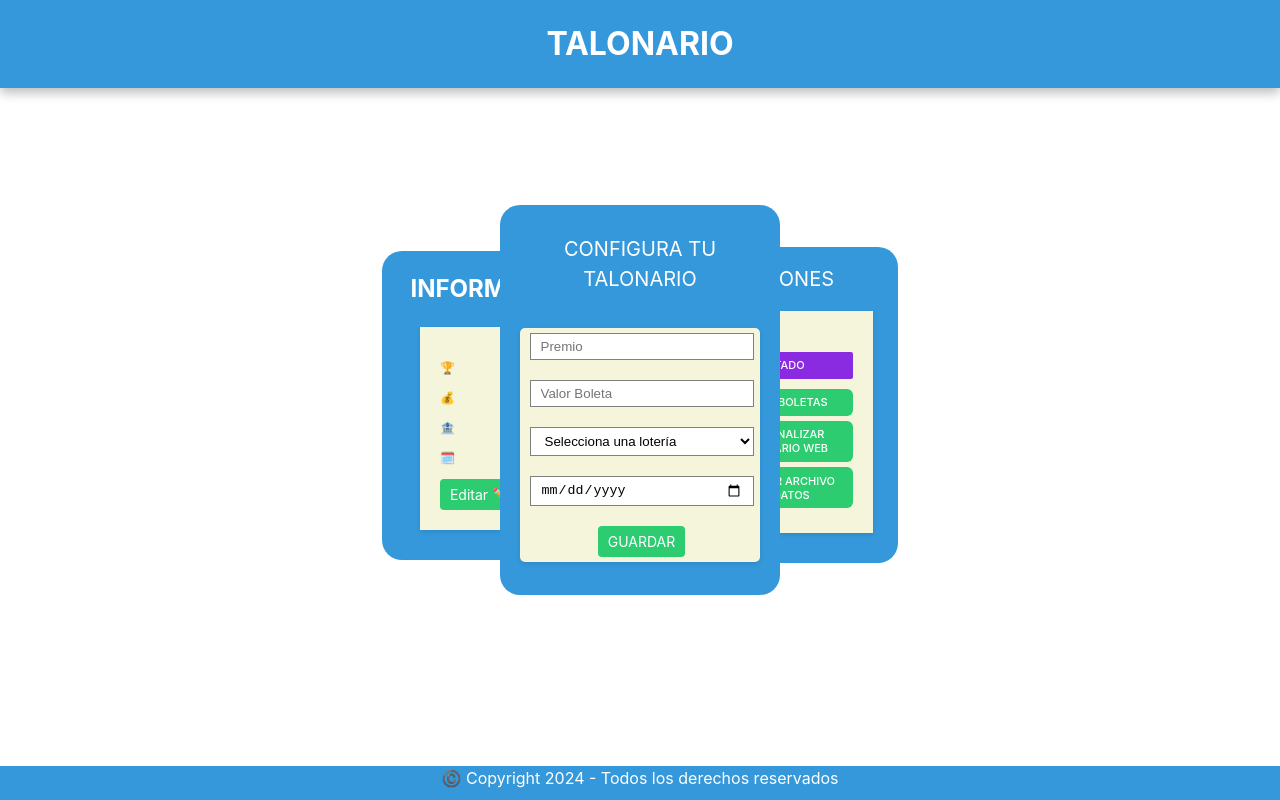
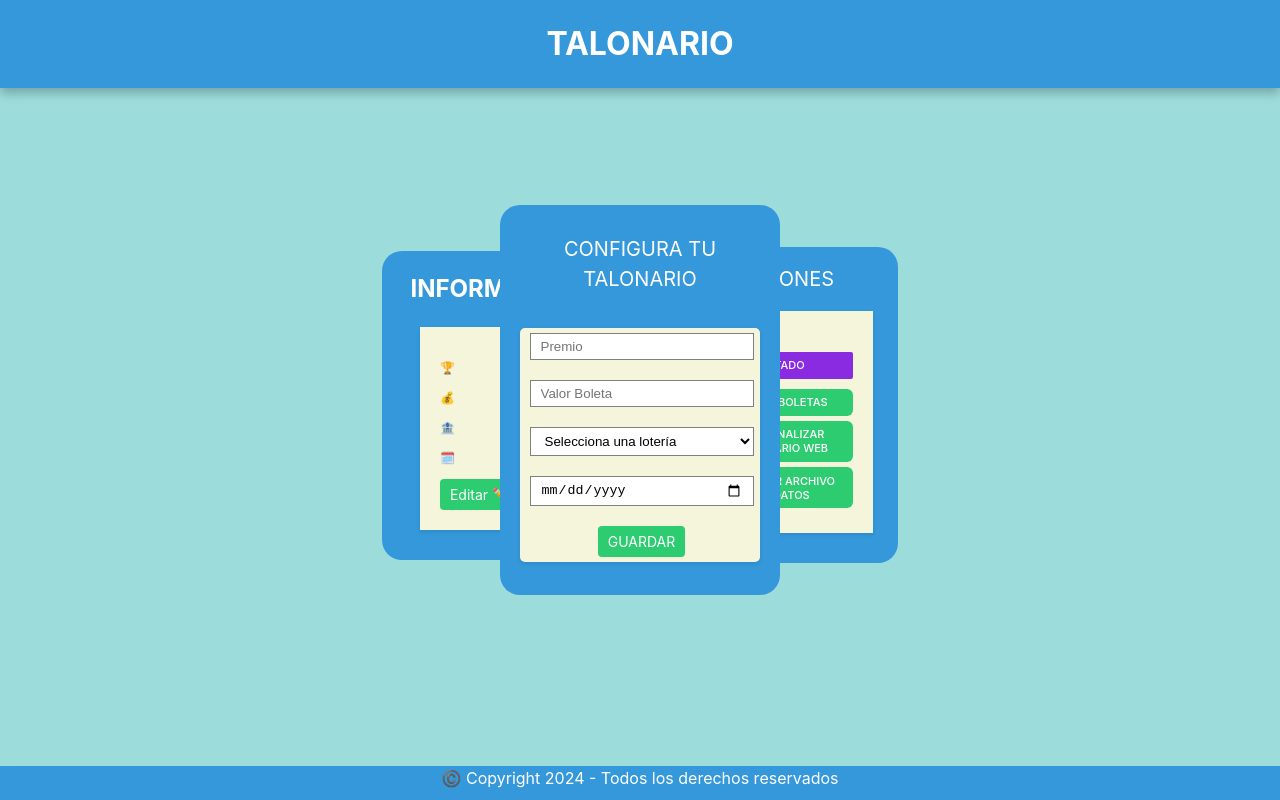
Before and after one commit to miguerlfr/Talonario, a Vue app: page / in a window 1280 px wide. Built offline with nearby package versions, Linux system fonts and the light colour scheme.

Commit message:
Update App.vue

```diff
--- a/src/App.vue
+++ b/src/App.vue
@@ -7,7 +7,7 @@ import autoTable from "jspdf-autotable";
 jsPDF.autotable = autoTable;
 
 // Personalizacion de colores
-let colorFondo = ref("#ffffff");
+let colorFondo = ref("#9CDDDC");
 let ColorBdisponible = ref("#F5F5DC");
 let colorPagina = ref("#3498db");
 
@@ -546,6 +546,7 @@ const agruparBoletasCompradas = () => {
                 </h2>
                 <section>
                     <article>
+                        <!-- Uploaded to: SVG Repo, www.svgrepo.com, Generator: SVG Repo Mixer Tools -->
                         <svg width="100px" height="100px" viewBox="0 0 24 24" fill="none" stroke="#000000"
                             stroke-width="0.500" xmlns="http://www.w3.org/2000/svg">
                             <path
@@ -562,7 +563,7 @@ const agruparBoletasCompradas = () => {
                                 :fill="colorFondo" />
                         </svg>
                         <div>
-                            <p>Color Fondo</p>
+                            <p>Color fondo</p>
                             <input type="color" v-model="colorFondo" />
                         </div>
                     </article>
```
